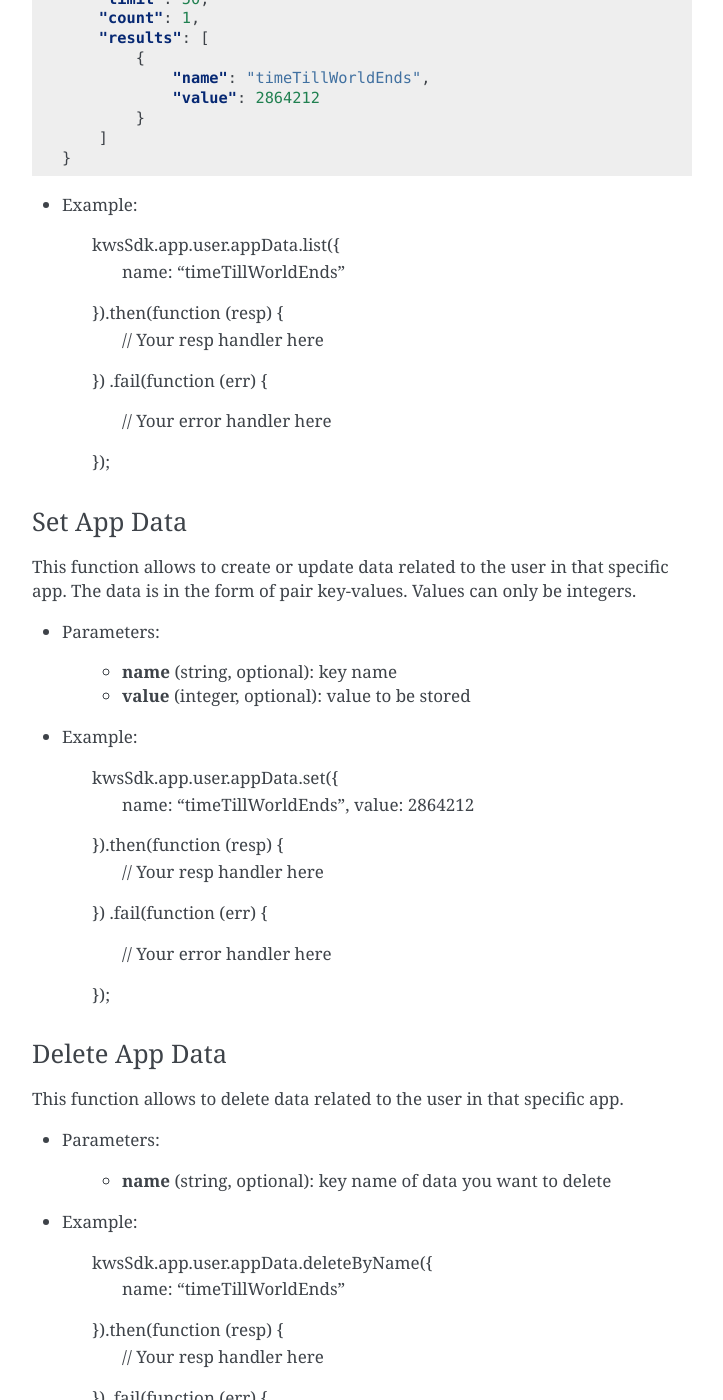
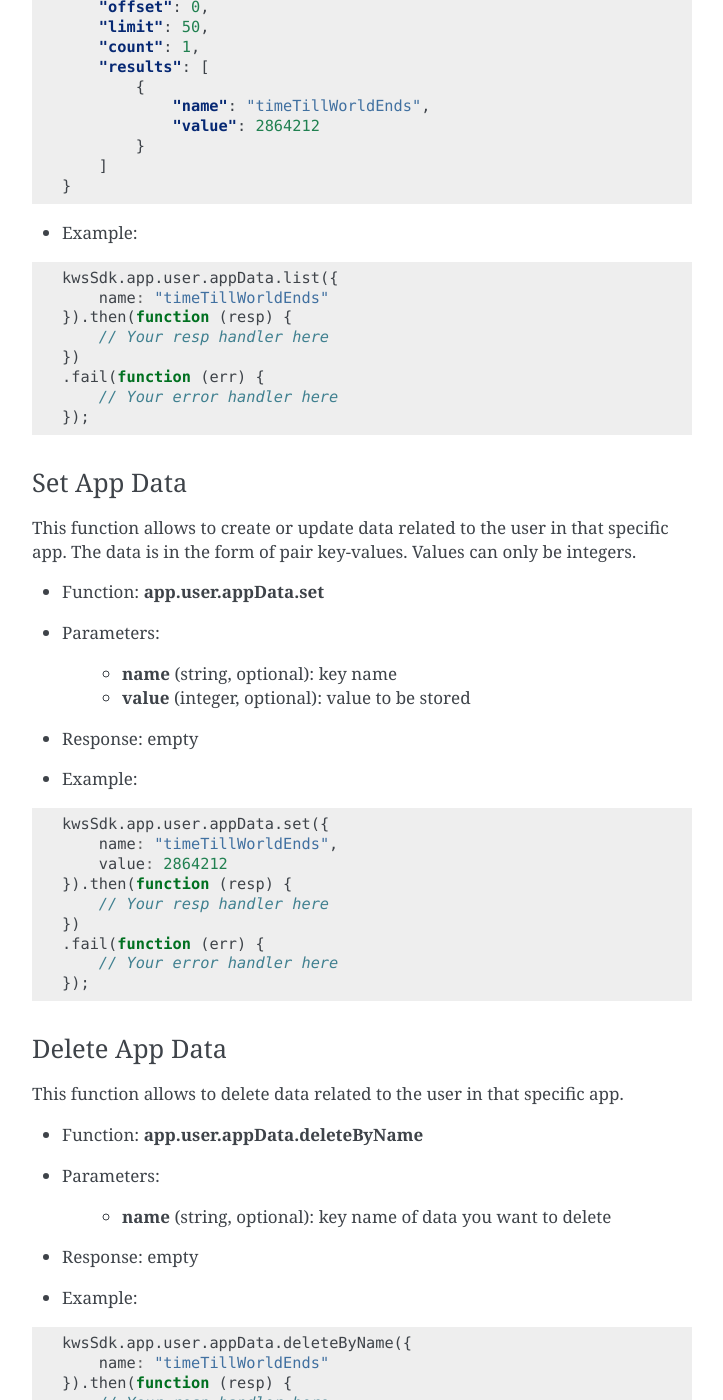
Before and after one commit to sophiehart/sa-kws-docs, a Sphinx documentation site: the page built from source/05-reference.rst, in a window 1280 px wide and 1400 px high, scrolled down 12289 px. Shown: the whole window, without its empty margins (388-1111 px from the left). Built offline with Sphinx 7.4.7, drawn with Linux system fonts in a browser that asks for light colours; some of the changed text lies outside the part shown.

Commit message:
some corrections

```diff
--- a/source/05-reference.rst
+++ b/source/05-reference.rst
@@ -438,6 +438,8 @@ Get score
 
 This function allows a user to get their score and rank in the app. The score can be filterd by date
 
+* Function: **app.getScore**
+
 * Parameters:
 
     * **start** (number, optional): lower threshold timestamp (ms) for the date filter
@@ -459,6 +461,8 @@ This function allows a user to get their score and rank in the app. The score ca
 
 * Example:
 
+.. code-block:: javascript
+
     kwsSdk.app.getScore()
         .then(function (resp) {
             // Your resp handler here
@@ -471,6 +475,8 @@ Get leaderboard
 ----------------
 
 This function allows to get a leaderboard for the app. It can be filtered by date, allowing to show day, week and month leaderboards for example. The user does not have to be authenticated in order to make this call.
+
+* Function: **app.leader.list**
 
 * Parameters:
 
@@ -511,6 +517,8 @@ This function allows to get a leaderboard for the app. It can be filtered by dat
 
 * Example:
 
+.. code-block:: javascript
+
     kwsSdk.app.leader.list({
         start: 1454284800000,
         end: 1456790400000
@@ -526,6 +534,8 @@ Get App Data
 
 This function allows to retrieve previous stored data related to the user in that specific app.
 The data is in the form of pair key-values. It can be filtered by key name.
+
+* Function: **app.user.appData.list**
 
 * Parameters:
 
@@ -561,6 +571,8 @@ The data is in the form of pair key-values. It can be filtered by key name.
 
 * Example:
 
+.. code-block:: javascript
+
     kwsSdk.app.user.appData.list({
         name: "timeTillWorldEnds"
     }).then(function (resp) {
@@ -577,12 +589,18 @@ Set App Data
 This function allows to create or update data related to the user in that specific app.
 The data is in the form of pair key-values. Values can only be integers.
 
+* Function: **app.user.appData.set**
+
 * Parameters:
 
     * **name** (string, optional): key name
     * **value** (integer, optional): value to be stored
 
+* Response: empty
+
 * Example:
+
+.. code-block:: javascript
 
     kwsSdk.app.user.appData.set({
         name: "timeTillWorldEnds",
@@ -599,11 +617,17 @@ Delete App Data
 
 This function allows to delete data related to the user in that specific app.
 
+* Function: **app.user.appData.deleteByName**
+
 * Parameters:
 
     * **name** (string, optional): key name of data you want to delete
 
+* Response: empty
+
 * Example:
+
+.. code-block:: javascript
 
     kwsSdk.app.user.appData.deleteByName({
         name: "timeTillWorldEnds"
```
